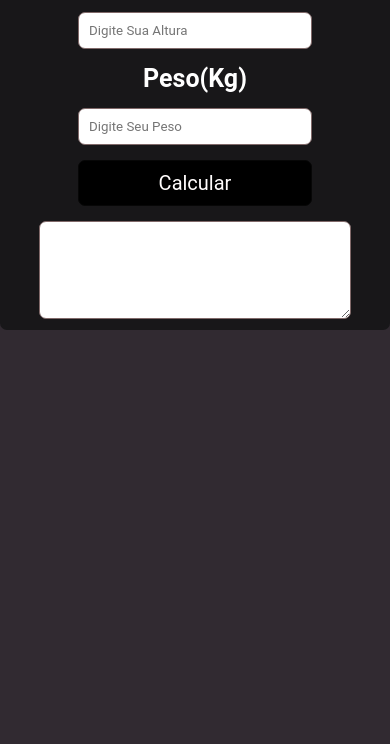
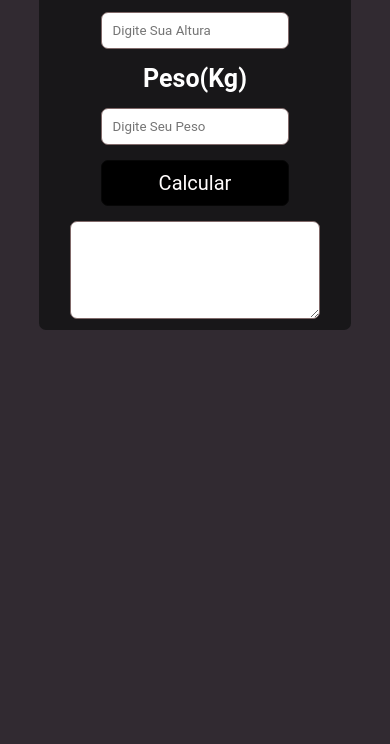
Before and after one commit to 1919anosandre/Calculadora-IMC, a plain HTML site: page index.html in a window 390 px wide. Shown: the part 200-944 px from the top of the page. Drawn offline with Linux system fonts and the light colour scheme.

Commit message:
Update calculadora.css

```diff
--- a/calculadora.css
+++ b/calculadora.css
@@ -79,3 +79,9 @@ margin-top: 15px;
   background-color: rgb(24, 20, 20);
   cursor: pointer;
 }
+
+@media all and (max-width: 767px) {
+.Principal{
+  width: 80%;
+}
+}
```
